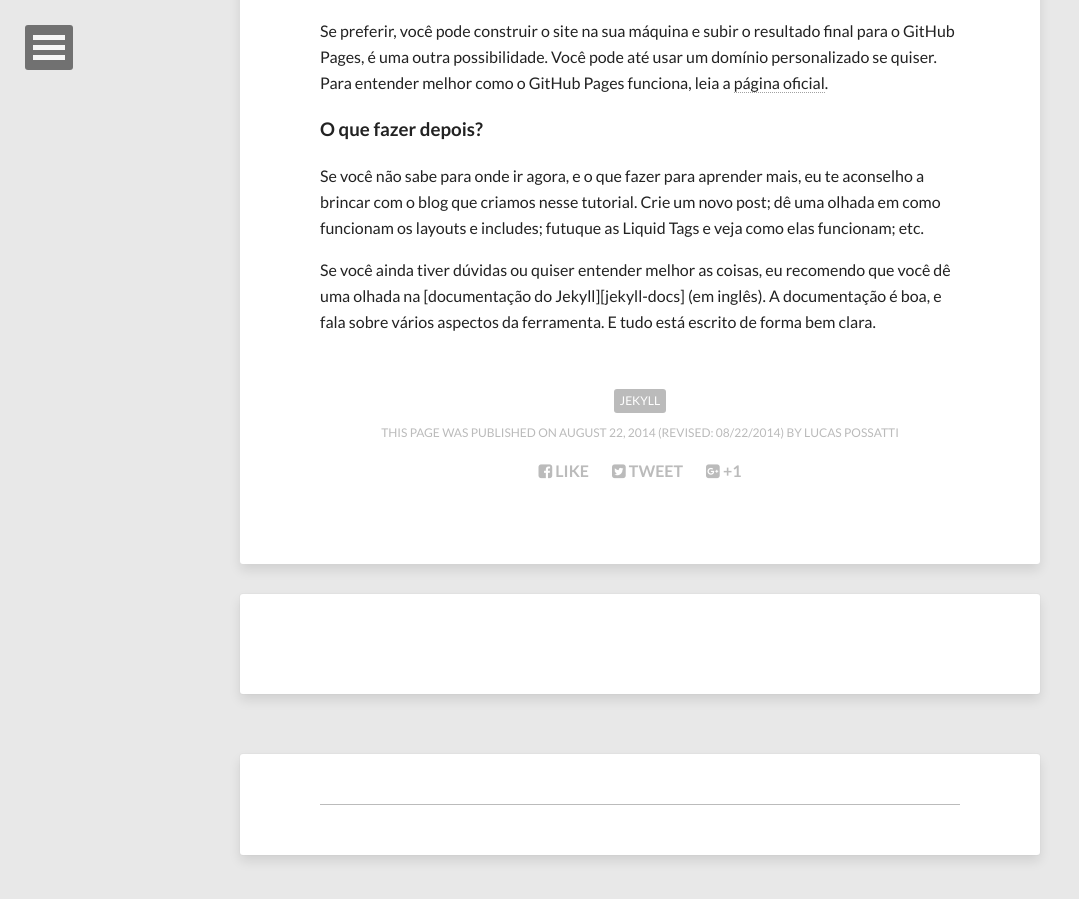
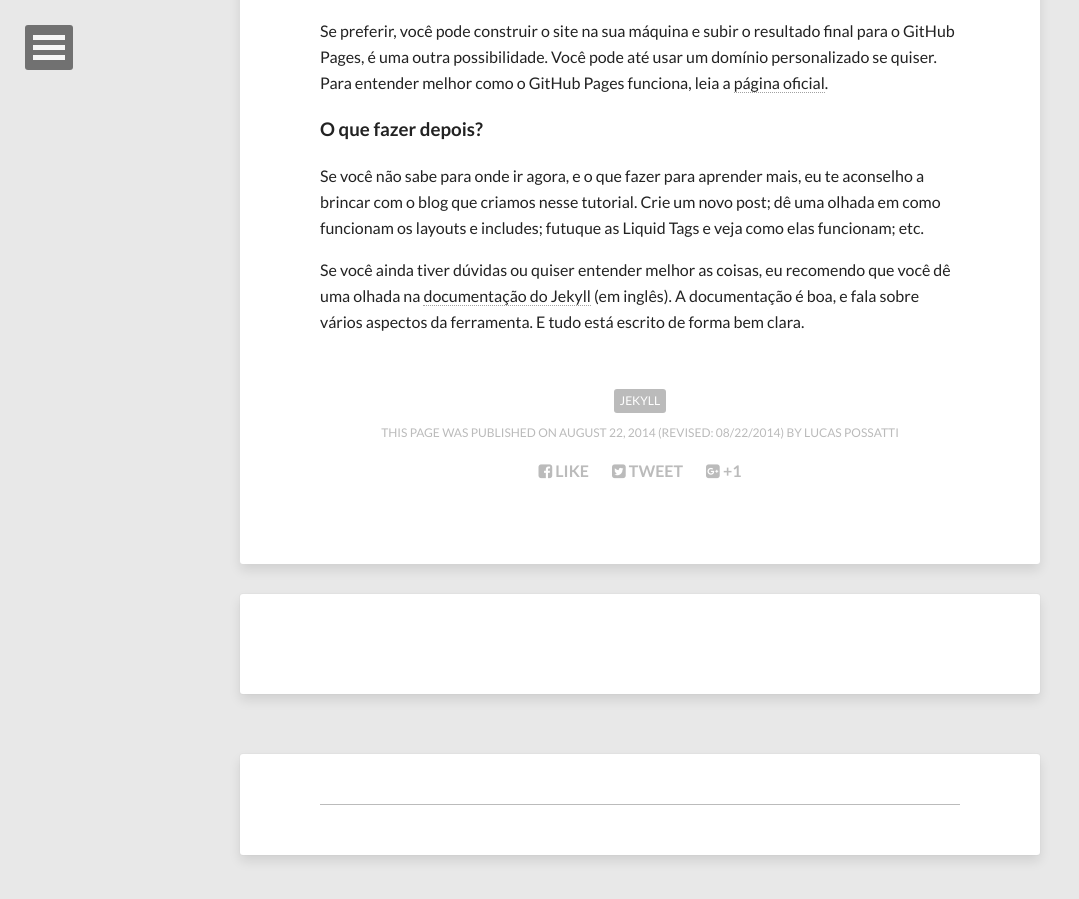
Before and after one commit to possatti/old-blog, a Jekyll site: the page built from _posts/2014-08-22-jekyll.md, in a window 1280 px wide and 900 px high, scrolled down 7994 px. Shown: the whole window, without its empty margins (0-1079 px from the left). Built offline with Jekyll 4.4.1, drawn with Linux system fonts in a browser that asks for light colours; nearby versions of some CDN libraries; comment, search, counter and statistics services are not loaded; some of the changed lines change nothing that is shown.

Commit message:
Acerto em um link para a documentação do Jekyll

```diff
--- a/_posts/2014-08-22-jekyll.md
+++ b/_posts/2014-08-22-jekyll.md
@@ -171,3 +171,4 @@ Se você ainda tiver dúvidas ou quiser entender melhor as coisas, eu recomendo
 
 [github-pages]: https://pages.github.com/
 [github-pages-versions]: https://pages.github.com/versions/
+[jekyll-docs]: http://jekyllrb.com/docs/home/
```
